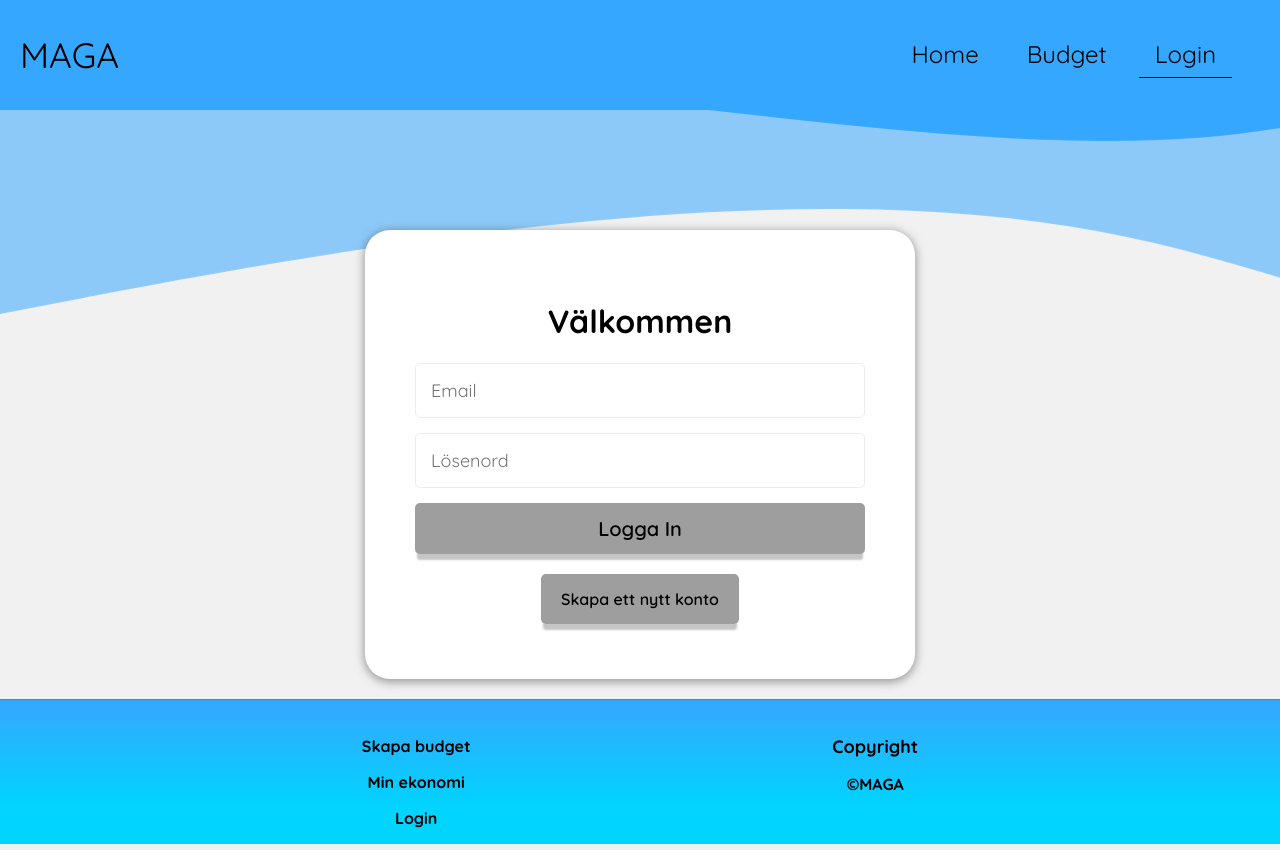
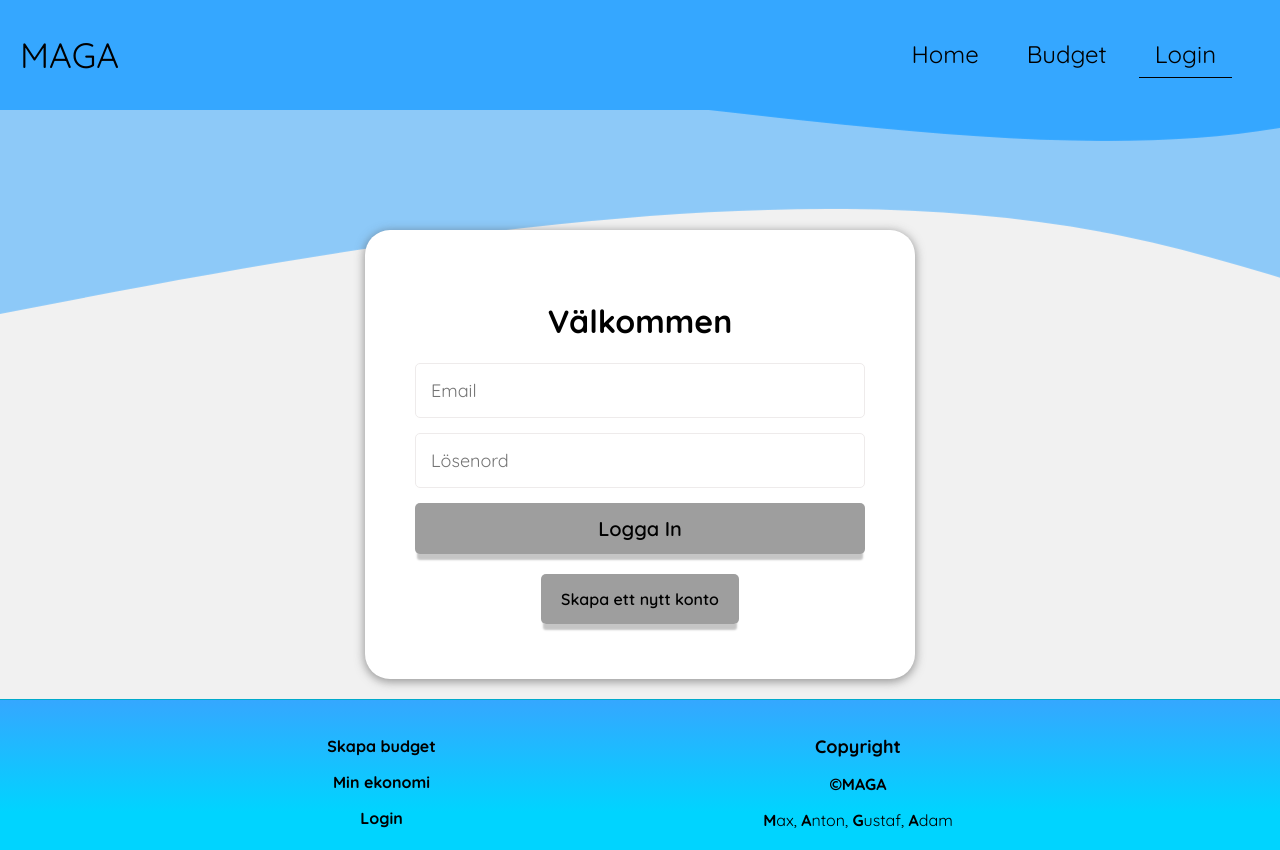
Before and after one commit to MaxHjarpe/Stekonomi, a React (Create React App) app: page /Login in a window 1280 px wide. Built offline with nearby package versions, Linux system fonts and the light colour scheme; grey boxes are pictures that could not be loaded.

Commit message:
footer change

```diff
--- a/src/CSS/footer.css
+++ b/src/CSS/footer.css
@@ -44,3 +44,7 @@ h2 {
   margin-bottom: 20px;
   justify-content: space-between;
 }
+
+.names {
+  font-weight: 500;
+}
--- a/src/Components/Footer.tsx
+++ b/src/Components/Footer.tsx
@@ -19,6 +19,7 @@ const Footer = () => {
             <h2>Copyright</h2>
             <div className="footer__header__item">
               <p>©MAGA</p>
+                <p className="names"><b>M</b>ax, <b>A</b>nton, <b>G</b>ustaf, <b>A</b>dam</p>
             </div>
           </div>
         </div>
```
